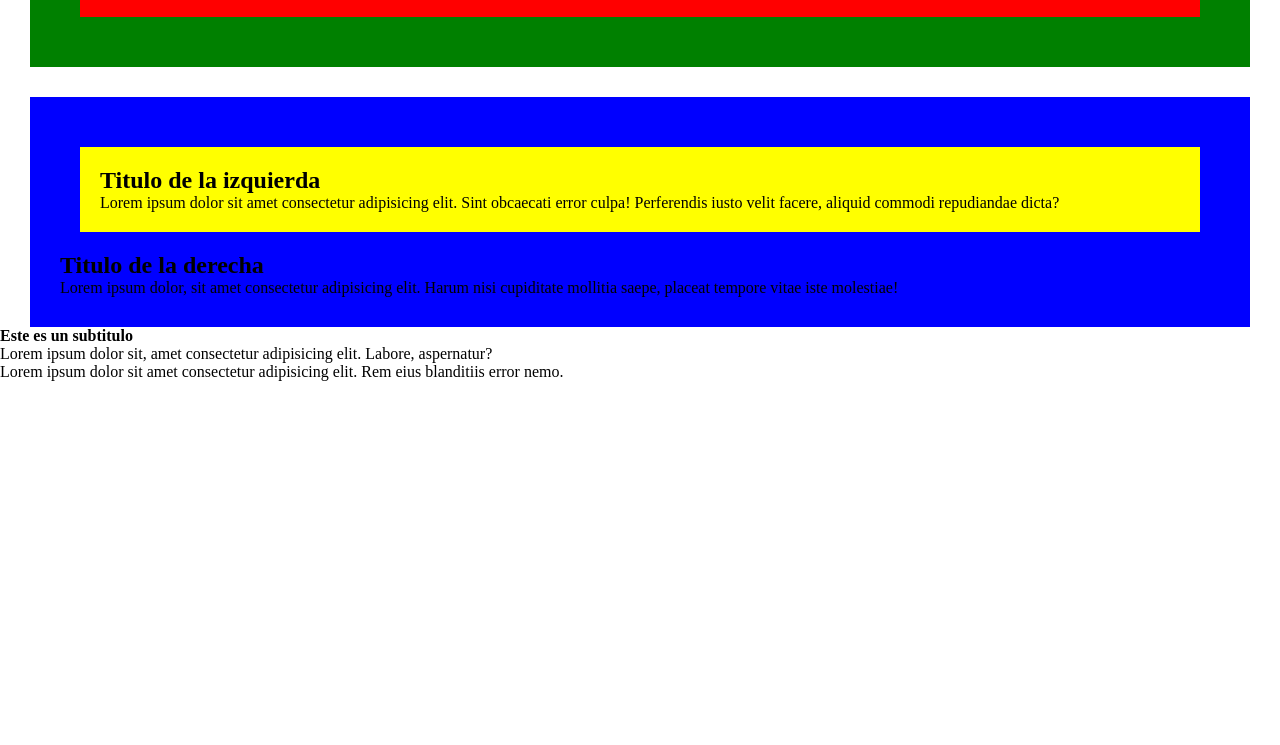
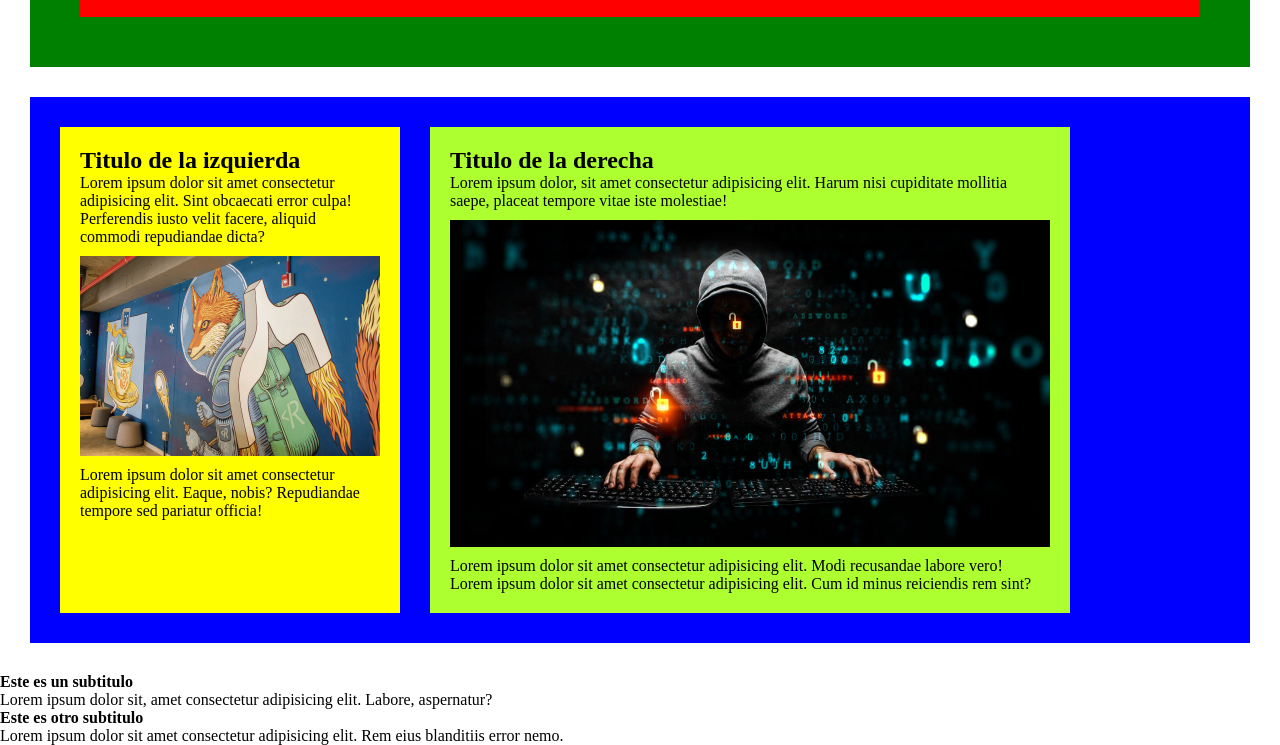
Before and after one commit to ingediego94/HTM_y_CSS, a plain HTML site: page HTML/Ejercicios_Sebas/M2_S1/Ejercicios_practicos/contenedores.html in a window 1280 px wide. Shown: the part 148-893 px from the top of the page. Before the commit the page ends 800 px from the top, so only its background shows below. Drawn offline with Linux system fonts and the light colour scheme.

Commit message:
Se avanza en contenedores

```diff
--- a/HTML/Ejercicios_Sebas/M2_S1/Ejercicios_practicos/contenedores.html
+++ b/HTML/Ejercicios_Sebas/M2_S1/Ejercicios_practicos/contenedores.html
@@ -25,11 +25,16 @@
             <div class="cuerpo_izq">
                 <h2 class="subtitulo_izq">Titulo de la izquierda</h2>
                 <p class="parrafo">Lorem ipsum dolor sit amet consectetur adipisicing elit. Sint obcaecati error culpa! Perferendis iusto velit facere, aliquid commodi repudiandae dicta?</p>
+                <img id="imagen_izq" src="./images/riwi.jpg" alt="riwi_foto">
+                <p class="parrafo">Lorem ipsum dolor sit amet consectetur adipisicing elit. Eaque, nobis? Repudiandae tempore sed pariatur officia!</p>
             </div>
 
-            <div>
+            <div class="cuerpo_der">
                 <h2 class="subtitulo_izq">Titulo de la derecha</h2>
                 <p class="parrafo">Lorem ipsum dolor, sit amet consectetur adipisicing elit. Harum nisi cupiditate mollitia saepe, placeat tempore vitae iste molestiae!</p>
+                <img id="imagen_der" src="./images/hacker.jpg" alt="hacker_image">
+                <p class="parrafo">Lorem ipsum dolor sit amet consectetur adipisicing elit. Modi recusandae labore vero!</p>
+                <p class="parrafo">Lorem ipsum dolor sit amet consectetur adipisicing elit. Cum id minus reiciendis rem sint?</p>
             </div>
         </section>
     </main>
@@ -44,7 +49,7 @@
             </div>
 
             <div class="pie2">
-                <h4 class="titulos_pie"></h4>
+                <h4 class="titulos_pie">Este es otro subtitulo</h4>
                 <p class="parrafos_pie">Lorem ipsum dolor sit amet consectetur adipisicing elit. Rem eius blanditiis error nemo.</p>
             </div>
         </section>
--- a/HTML/Ejercicios_Sebas/M2_S1/Ejercicios_practicos/contenedorescss.css
+++ b/HTML/Ejercicios_Sebas/M2_S1/Ejercicios_practicos/contenedorescss.css
@@ -25,14 +25,45 @@
 
 .general{
     background-color: blue;
-    margin-right: 30px;
-    margin-left: 30px;
-    margin-top: 0px;
+    margin: 30px;
     padding: 30px;
+    display: flex;
+    gap: 30px;
+
 }
 
 .cuerpo_izq{
     background-color: yellow;
-    margin: 20px;
     padding: 20px;
+    width: 300px;
+
 }
+
+
+
+.cuerpo_der{
+    background-color: greenyellow;
+    padding: 20px;
+    width: 600px;
+}
+
+.general div img{
+    margin-top: 10px;
+    margin-bottom: 10px;
+}
+
+#imagen_izq{
+    display: block;
+    max-height: 100%;
+    max-width: 100%;
+    height: auto;
+    width: auto;
+}
+
+#imagen_der{
+    max-height: 100%;
+    max-width: 100%;
+    height: auto;
+    width: auto;
+    display: block;
+}
```
